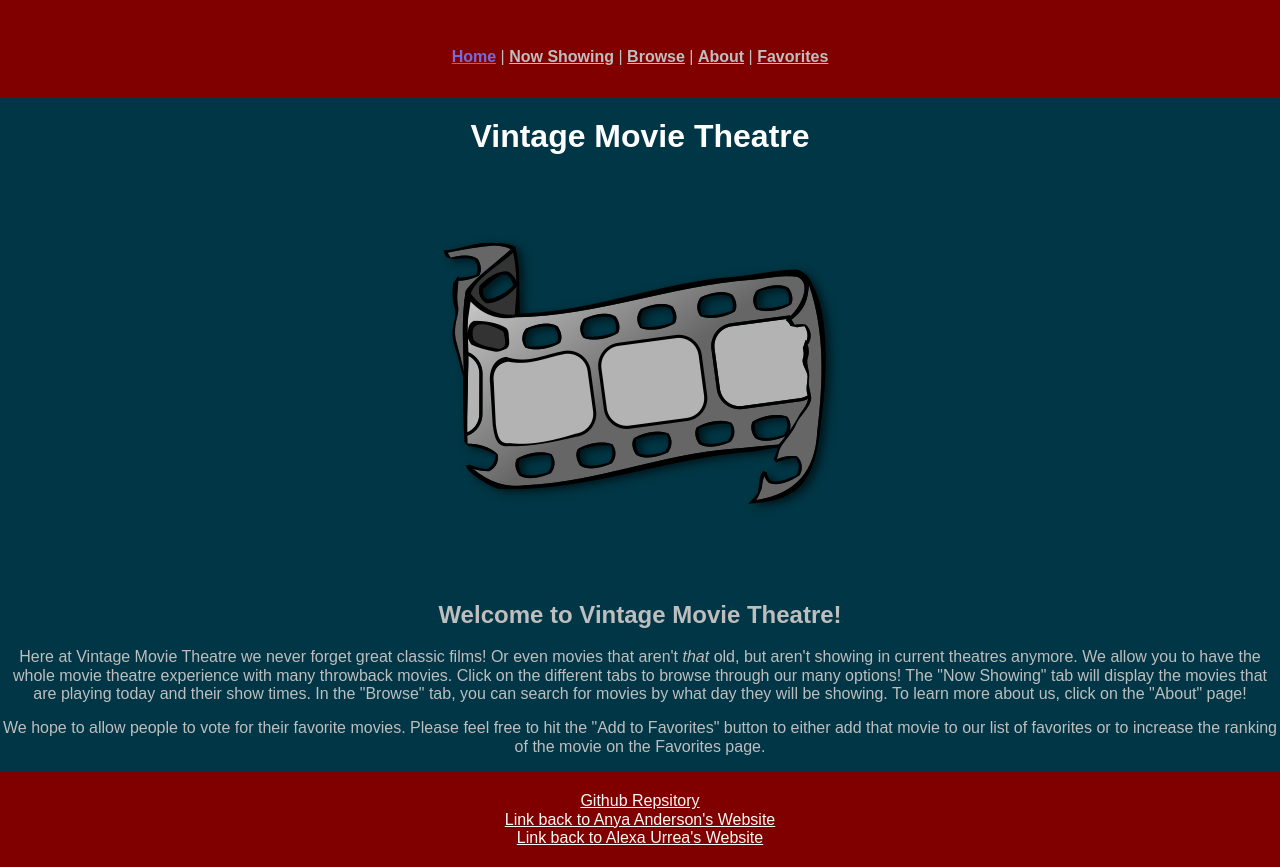
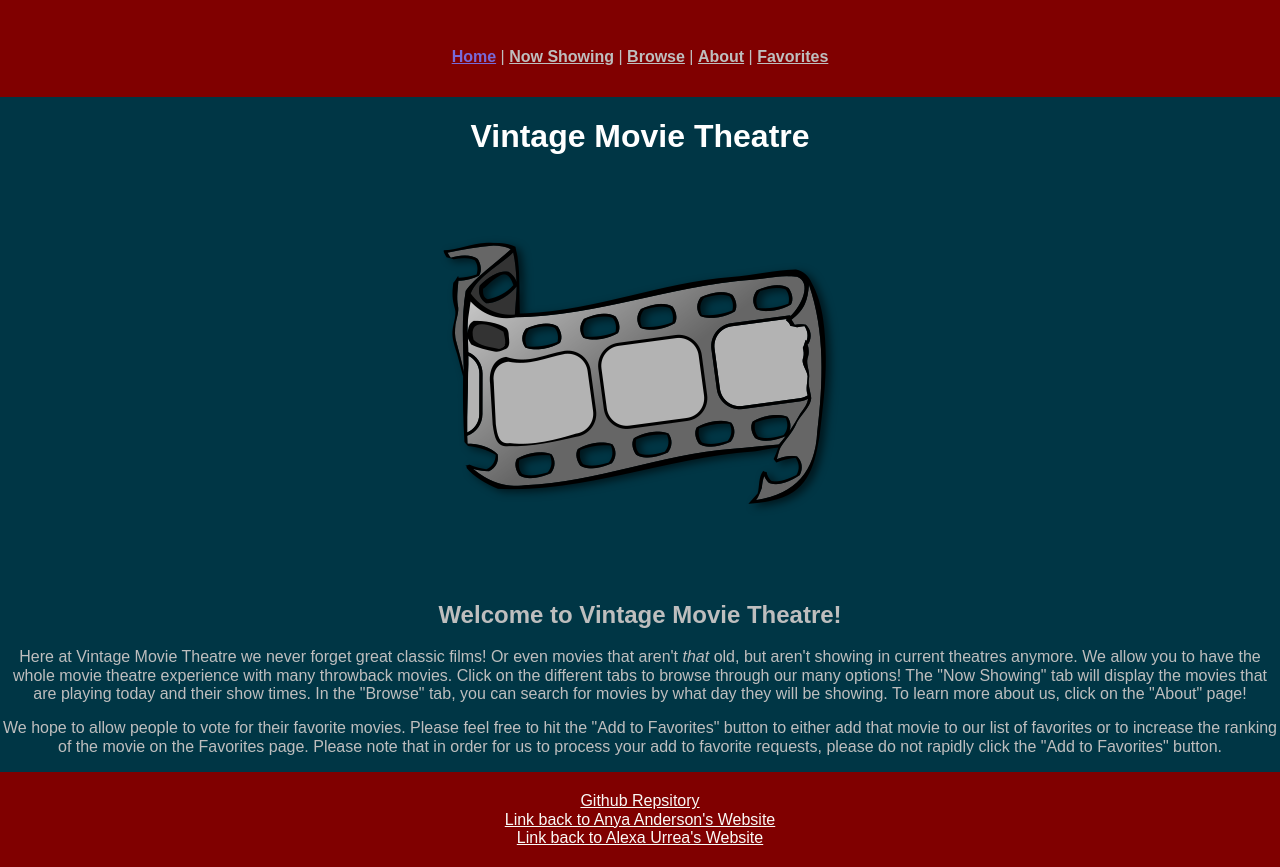
Before and after one commit to Lebam360/creativeProject-3, a Vue app in the folder creative-project3/front-end/: page / in a window 1280 px wide. Built offline with nearby package versions, Linux system fonts and the light colour scheme.

Commit message:
I think this should fix things

```diff
--- a/creative-project3/front-end/src/components/MovieList.vue
+++ b/creative-project3/front-end/src/components/MovieList.vue
@@ -113,7 +113,7 @@ export default {
           });
           this.addedItem = response.data;
           //attempt to fix rapid button clicking duplicate problem
-          this.$root.$data.favs.push(this.addedItem)
+          //dthis.$root.$data.favs.push(this.addedItem)
         }
       } catch (error) {
         console.log(error);
--- a/creative-project3/front-end/src/views/Home.vue
+++ b/creative-project3/front-end/src/views/Home.vue
@@ -11,7 +11,7 @@
         The "Now Showing" tab will display the movies that are playing today and their show times. In the "Browse"
         tab, you can search for movies by what day they will be showing. To learn more about us, click on the "About"
         page!</p>
-        <p>We hope to allow people to vote for their favorite movies. Please feel free to hit the "Add to Favorites" button to either add that movie to our list of favorites or to increase the ranking of the movie on the Favorites page.</p>
+        <p>We hope to allow people to vote for their favorite movies. Please feel free to hit the "Add to Favorites" button to either add that movie to our list of favorites or to increase the ranking of the movie on the Favorites page. Please note that in order for us to process your add to favorite requests, please do not rapidly click the "Add to Favorites" button.</p>
     </div>
   </div>
 </template>
```
